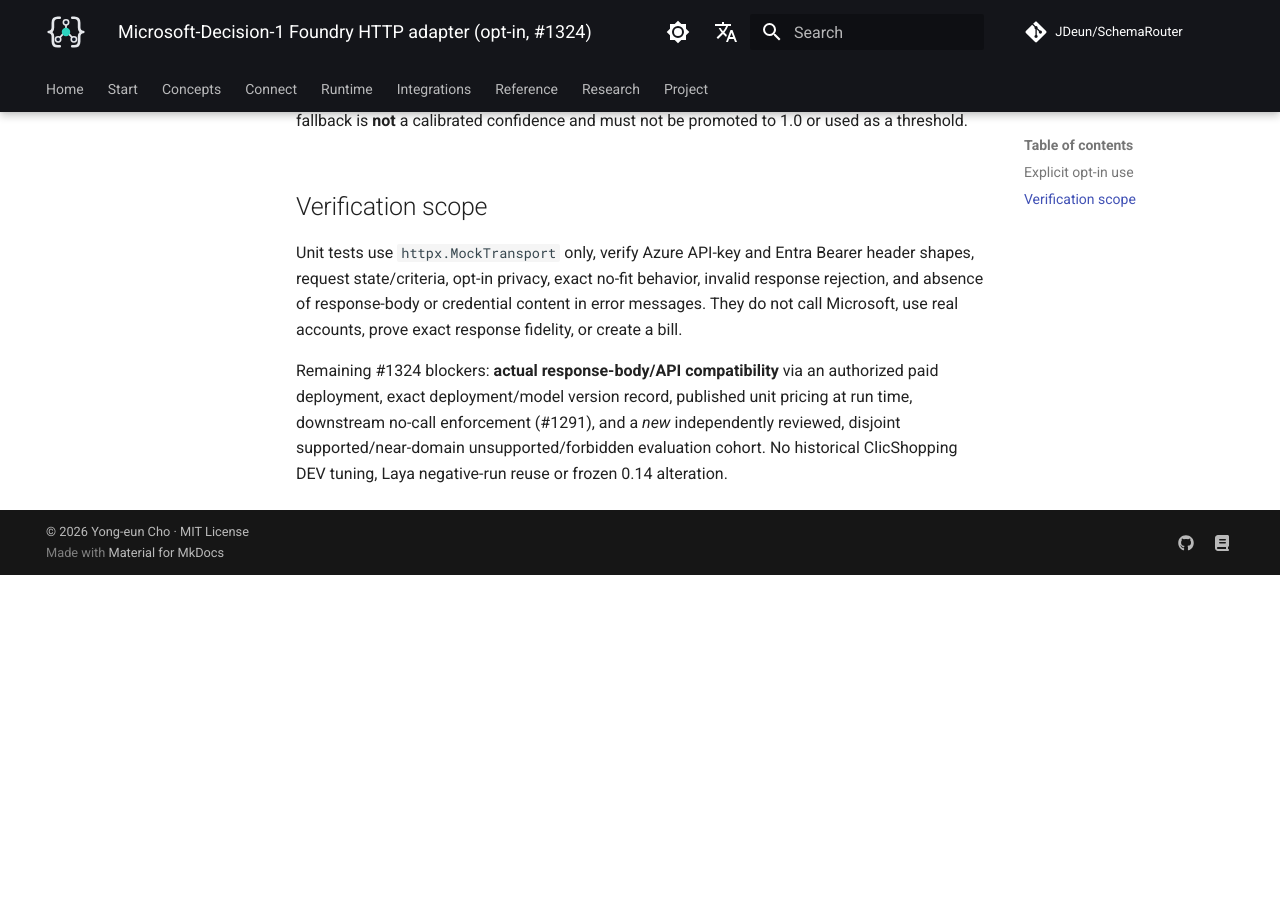
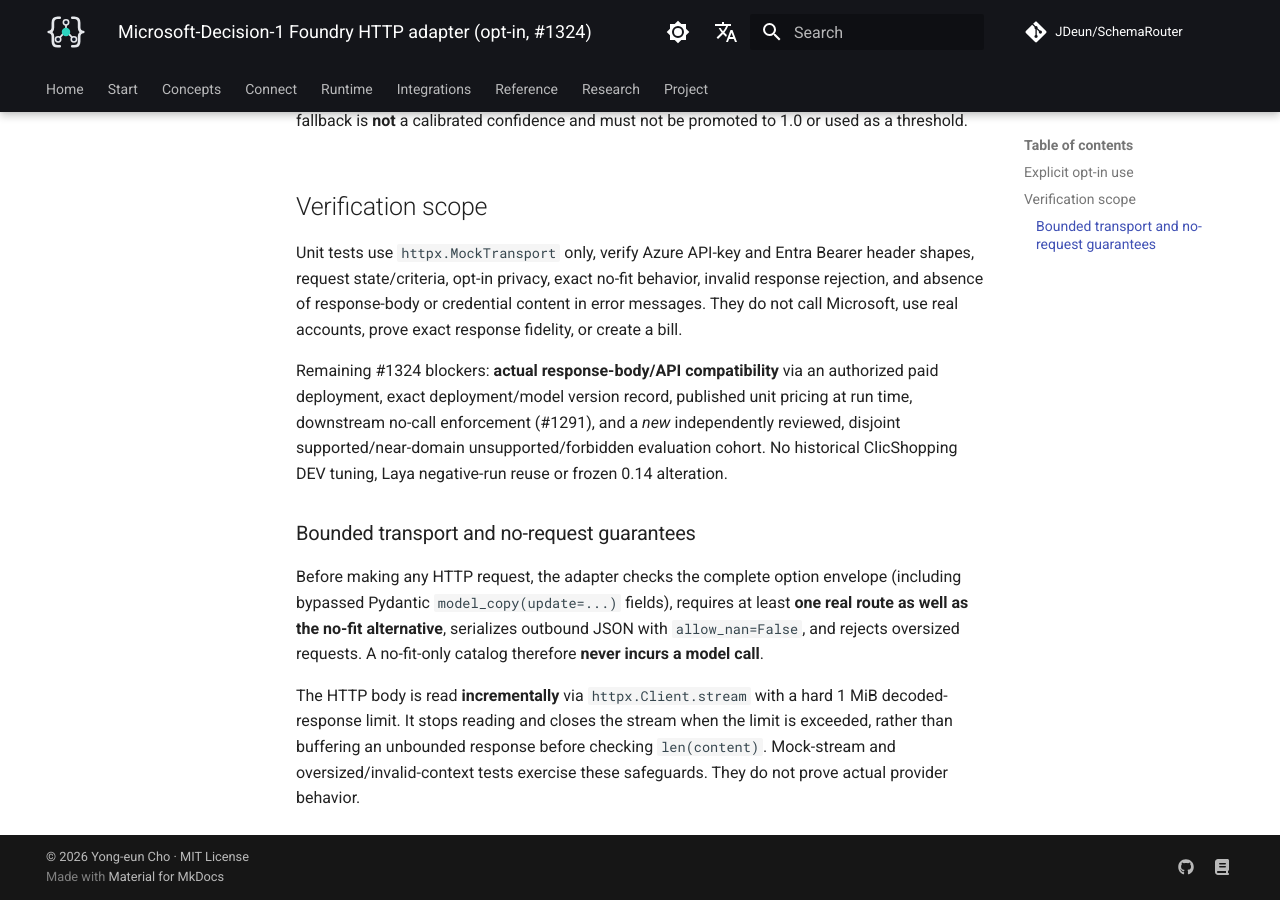
Before and after one commit to JDeun/SchemaRouter, an MkDocs documentation site: the page built from docs/integrations/microsoft-foundry-http-adapter.md, in a window 1280 px wide and 900 px high, scrolled down 1588 px. Built offline with MkDocs 1.6.1 and Material for MkDocs 9.7.7, drawn with Linux system fonts in a browser that asks for light colours; comment, search, counter and statistics services are not loaded; before the commit the page ends 2163 px from its top, so only the background shows below that.

Commit message:
docs: clarify bounded native Decision-1 transport and no-match preplanning checks

```diff
--- a/docs/integrations/microsoft-foundry-http-adapter.md
+++ b/docs/integrations/microsoft-foundry-http-adapter.md
@@ -87,3 +87,17 @@
 and a *new* independently reviewed, disjoint supported/near-domain
 unsupported/forbidden evaluation cohort. No historical ClicShopping DEV
 tuning, Laya negative-run reuse or frozen 0.14 alteration.
+
+### Bounded transport and no-request guarantees
+
+Before making any HTTP request, the adapter checks the complete option
+envelope (including bypassed Pydantic `model_copy(update=...)` fields),
+requires at least **one real route as well as the no-fit alternative**,
+serializes outbound JSON with `allow_nan=False`, and rejects oversized
+requests. A no-fit-only catalog therefore **never incurs a model call**.
+
+The HTTP body is read **incrementally** via `httpx.Client.stream` with a
+hard 1 MiB decoded-response limit. It stops reading and closes the stream
+when the limit is exceeded, rather than buffering an unbounded response
+before checking `len(content)`. Mock-stream and oversized/invalid-context
+tests exercise these safeguards. They do not prove actual provider behavior.
```
